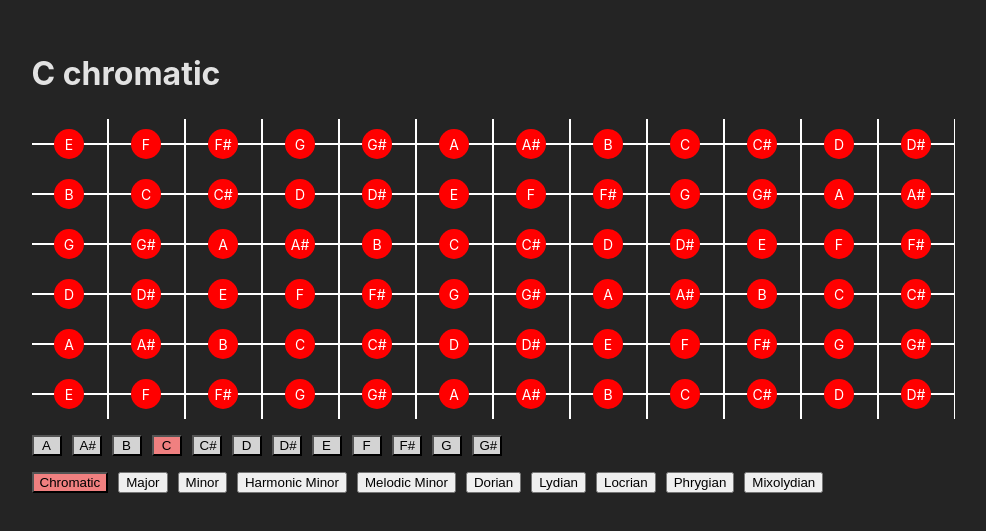
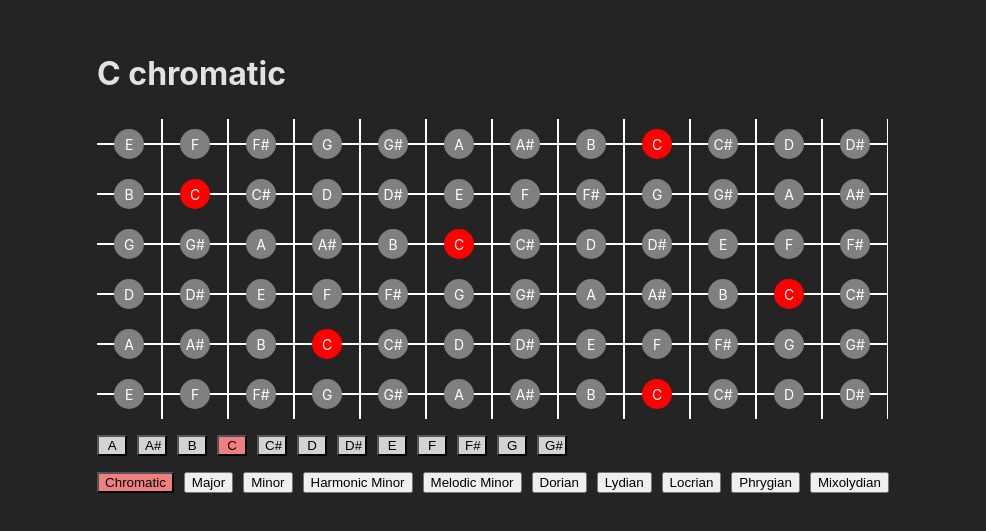
Before and after one commit to jradziejewski/fretboard, a React (Vite) app: page / in a window 1280 px wide. Shown: the part 139-670 px from the top of the page, without its empty margins (147-1133 px from the left). Built offline with nearby package versions, Linux system fonts and the light colour scheme.

Commit message:
add note highlight on fretboard

```diff
--- a/src/Fret.tsx
+++ b/src/Fret.tsx
@@ -1,7 +1,7 @@
-export function Fret({ note, style }: { note?: string, style: any }) {
+export function Fret({ note, style, className }: { note?: string, style: any, className: string }) {
   return (
     <div style={{ ...style }} className="fret">
-      {note ? <span className="fret-text" >{note}</span> : null
+      {note ? <span className={`fret-text ${className}`} >{note}</span> : null
       }
     </div >)
 }
--- a/src/Fretboard.tsx
+++ b/src/Fretboard.tsx
@@ -24,9 +24,13 @@ export function Fretboard() {
       <h1>{rootNote} {activeScale}</h1>
       <div className="fretboard">
         {strings.map((string, strIdx) => (
-          <div style={{ display: "flex", justifyContent: "space-evenly" }} key={strIdx}>
+          <div style={{ display: "flex" }} key={strIdx}>
             {string.map((note, noteIdx) => (
-              <Fret style={{ borderLeft: noteIdx === 0 ? "none" : "1px solid white" }} key={noteIdx} note={note} />
+              <Fret
+                style={{ borderLeft: noteIdx === 0 ? "none" : "1px solid white" }}
+                className={rootNote === note ? "rootnote" : ""}
+                key={noteIdx}
+                note={note} />
             ))}
           </div>
         ))
--- a/src/index.css
+++ b/src/index.css
@@ -30,7 +30,8 @@ body {
 .fret {
   border-left: 1px solid white;
   border-right: 1px solid white;
-  width: 75px;
+  width: 5vw;
+  max-width: 75px;
   height: 50px;
   position: relative;
 }
@@ -66,14 +67,6 @@ body {
   transform: translate(-50%, -50%);
 }
 
-.fret {
-  border-left: 1px solid white;
-  border-right: 1px solid white;
-  width: 75px;
-  height: 50px;
-  position: relative;
-}
-
 .fret::before {
   content: "";
   position: absolute;
@@ -93,7 +86,7 @@ body {
   /* Diameter of the circle */
   height: 30px;
   /* Diameter of the circle */
-  background-color: red;
+  background-color: gray;
   border-radius: 50%;
   display: flex;
   justify-content: center;
@@ -103,6 +96,10 @@ body {
   font-size: 14px;
   /* Adjust text size */
   transform: translate(-50%, -50%);
+}
+
+.rootnote {
+  background-color: red;
 }
 
 .notes-buttons {
```
